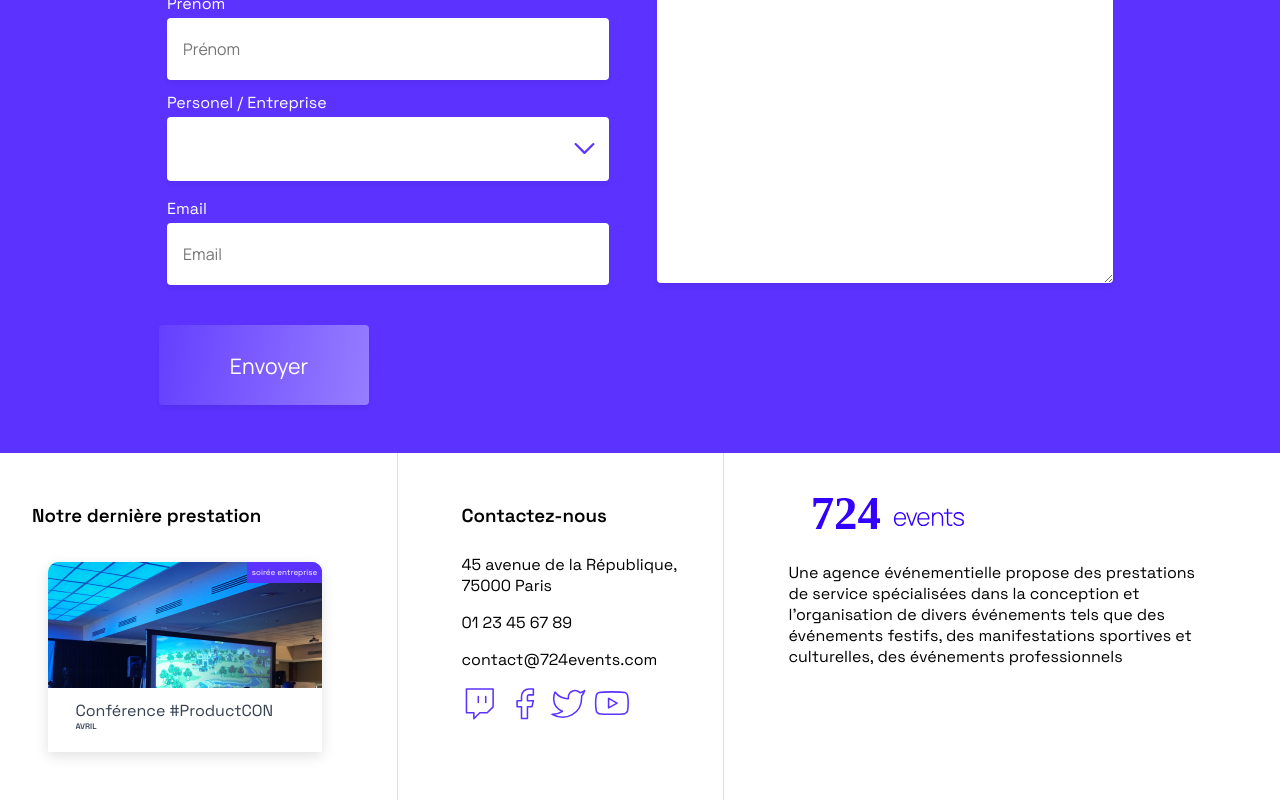
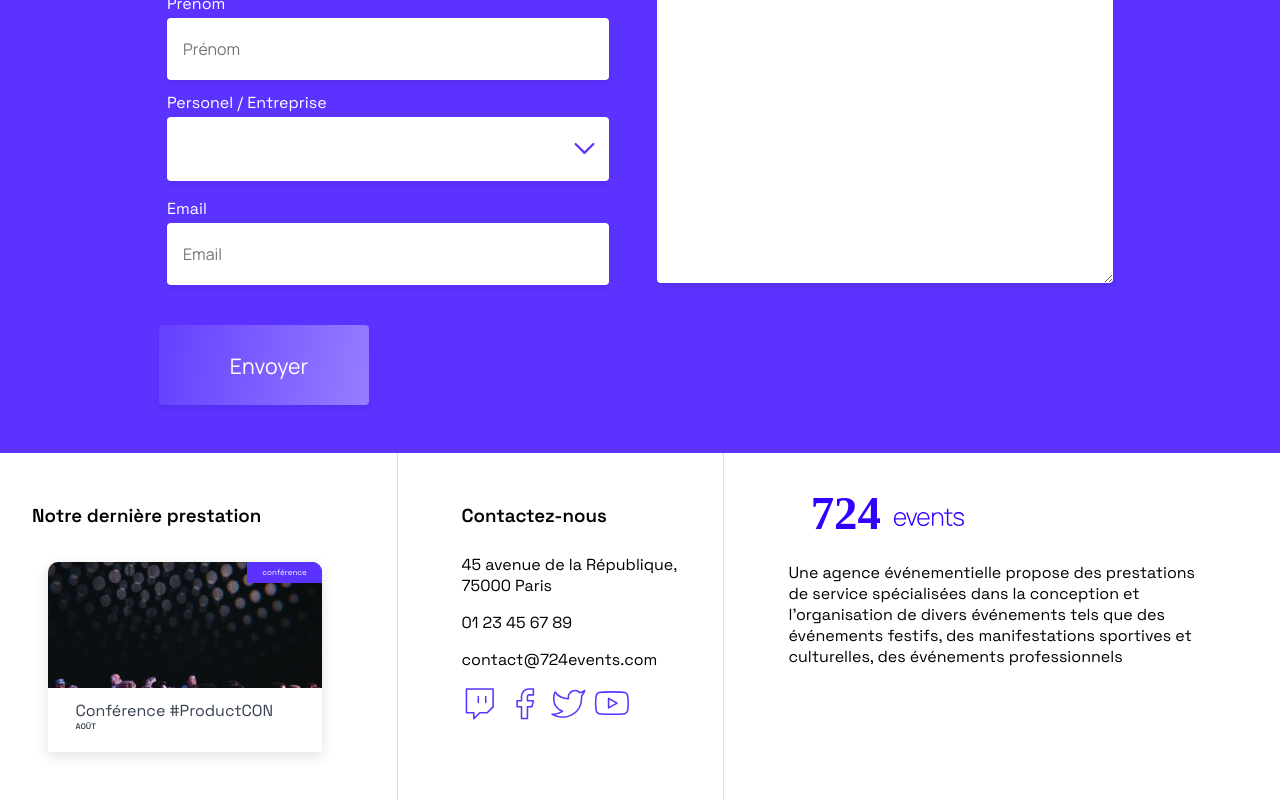
Before and after one commit to DoomZyx/724events, a React (Create React App) app: page / in a window 1280 px wide. Shown: the part 5660-6460 px from the top of the page. Built offline with nearby package versions, Linux system fonts and the light colour scheme.

Commit message:
Correction de la date du dernier événement

```diff
--- a/src/containers/Slider/index.js
+++ b/src/containers/Slider/index.js
@@ -44,10 +44,11 @@ useEffect(() => {
 }, [isPaused, byDateDesc.length]);
 
   return (
-    <div data-testid="SlideCardList" className="SlideCardList">
+    <div className="SlideCardList">
       {byDateDesc?.map((event, idx) => (
         <div
           key={event.id || `event-${idx}`}
+          data-testid="slider"
           className={`slider ${isPaused ? "paused" : ""}`}
         >
           <div
--- a/src/containers/Slider/style.scss
+++ b/src/containers/Slider/style.scss
@@ -13,7 +13,7 @@
   display: none;
 }
 
-.slider.paused {
+.SlideCardList .paused {
   animation-play-state: paused;
 }
 
--- a/src/contexts/DataContext/index.js
+++ b/src/contexts/DataContext/index.js
@@ -5,6 +5,7 @@ import {
   useContext,
   useEffect,
   useState,
+  useMemo,
 } from "react";
 
 const DataContext = createContext({});
@@ -19,6 +20,18 @@ export const api = {
 export const DataProvider = ({ children }) => {
   const [error, setError] = useState(null);
   const [data, setData] = useState(null);
+
+  // Utilisation de useMemo pour afficher le dernier évènement.
+  const last = useMemo(() => {
+    if (!data) return null;
+    return data.events?.reduce((mostRecent, event) => {
+      if (!mostRecent) return event;
+      return new Date(mostRecent.date) > new Date(event.date)
+        ? mostRecent
+        : event;
+    });
+  }, [data]);
+
   const getData = useCallback(async () => {
     try {
       setData(await api.loadData());
@@ -37,6 +50,7 @@ export const DataProvider = ({ children }) => {
       value={{
         data,
         error,
+        last,
       }}
     >
       {children}
--- a/src/pages/Home/index.js
+++ b/src/pages/Home/index.js
@@ -10,11 +10,11 @@ import Logo from "../../components/Logo";
 import Icon from "../../components/Icon";
 import Form from "../../containers/Form";
 import Modal from "../../containers/Modal";
+import ModalEvent from "../../containers/ModalEvent";
 import { useData } from "../../contexts/DataContext";
 
 const Page = () => {
-  const { data } = useData();
-  const last = data ? data.events[data.events.length - 1] : null; // Affiche le dernier événement de la liste sinon sa valeur est null
+  const { last } = useData();
   return (
     <>
       <header>
@@ -115,14 +115,23 @@ const Page = () => {
       <footer className="row">
         <div className="col presta">
           <h3>Notre dernière prestation</h3>
-          {last && (
+          {!last ? (
+            "Waiting last event..."
+          ) : (
+            <Modal key={last.id} Content={<ModalEvent event={last} />}>
+              {({ setIsOpened }) => (
+                <div data-testid="event-card">
                   <EventCard
+                    onClick={() => setIsOpened(true)}
                     imageSrc={last?.cover}
                     title={last?.title}
                     date={new Date(last?.date)}
                     small
                     label={last?.type}
                   />
+                </div>
+              )}
+            </Modal>
           )}
         </div>
         <div className="col contact">
@@ -157,6 +166,6 @@ const Page = () => {
       </footer>
     </>
   );
-}
+};
 
 export default Page;
```
Lines whose indentation alone changed are shown as unchanged.
